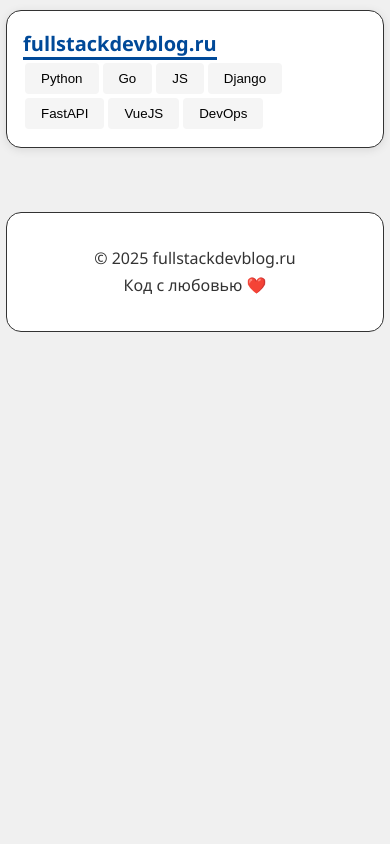
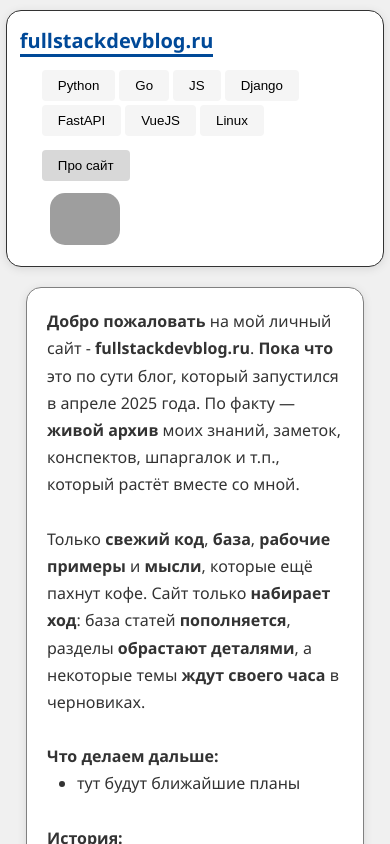
Before and after one commit to artemmj/mysite_frontend_vue, a Vue app: page /about in a window 390 px wide. Shown: the top 844 px of the page. Built offline with nearby package versions, Linux system fonts and the light colour scheme; grey boxes are pictures that could not be loaded.

Commit message:
Добавлен раздел

```diff
--- /dev/null
+++ b/src/components/AppAbout.vue
@@ -0,0 +1,67 @@
+<template>
+  <div class="about-block">
+      <div class="about-text">
+        <p><b>Добро пожаловать</b> на мой личный сайт - <b>fullstackdevblog.ru</b>. <b>Пока что</b> это по сути блог, который запустился в апреле 2025 года. По факту — <b>живой архив</b> моих знаний, заметок, конспектов, шпаргалок и т.п., который растёт вместе со мной.</p>
+        <br>
+        <p>Только <b>свежий код</b>, <b>база</b>, <b>рабочие примеры</b> и <b>мысли</b>, которые ещё пахнут кофе. Сайт только <b>набирает ход</b>: база статей <b>пополняется</b>, разделы <b>обрастают деталями</b>, а некоторые темы <b>ждут своего часа</b> в черновиках.</p>
+        <br>
+        <p><b>Что делаем дальше:</b></p>
+        <ul>
+          <li><p>тут будут ближайшие планы</p></li>
+        </ul>
+        <br>
+        <p><b>История:</b></p>
+        <p><b><u>4 мая 2025 --></u></b> Праздники они такие, но работу надо продолжать. Добавлен этот раздел.</p>
+        <br>
+        <p><b><u>28 Апреля 2025 --></u></b> Пособеседовавшись тут недавно, было решено освоить в общих чертах такой набирающий популярность фреймворк как FastAPI. Любопытная штучка, но проигрывает Джанго во встроенных батарейках.</p>
+        <br>
+        <p><b><u>19 Апреля 2025 --></u></b> Решил переключиться, и пробежаться по основам любимого Питона. Чисто заметка-напоминалка, в которую можно добавить инфы по тонкостям и фишкам-плюшкам.</p>
+        <br>
+        <p><b><u>18 Апреля 2025 --></u></b> Не отходя далеко от кассы, вникаем в Го дальше.</p>
+        <br>
+        <p><b><u>10 Апреля 2025 --></u></b> Всегда был очень интересен язык Go, даже параллельно с любимым Питоном. Учить его сложно :) особенно после змеюки. Вникаем, накидал конспект по основам GoLang.</p>
+        <br>
+        <p><b><u>8 Апреля 2025 --></u></b> Продолжение пробежки по ЖС, накидал конспект по функциональщине.</p>
+        <br>
+        <p><b><u>7 Апреля 2025 --></u></b> Пробежка по основам джаваскрипта (ЖС), накидал конспект по основе.</p>
+        <br>
+        <p><b><u>25 Марта 2025 --></u></b> Добавил свою старую статью по настрйоке JWT авторизации в Django.</p>
+        <br>
+        <p><b><u>18 Марта 2025 --></u></b> Добавил заметку по поднятию проекта Django под классический REST API.</p>
+        <br>
+        <p><b><u>15 Марта 2025 --></u></b> Создание сайта, продолжение знакомства и эксперименты с HTML CSS. Деплой на домашний сервер, домен.</p>
+      </div>
+    </div>
+</template>
+
+<script>
+export default {
+  name: 'AppAbout' // Явное имя для ESLint
+}
+</script>
+
+<script setup>
+</script>
+
+<style lang="scss" scoped>
+.about-block {
+  max-width: 80%;
+  display: block;
+  justify-content: center;
+  align-items: center;
+  background: var(--secondary);
+  border-radius: 15px;
+  border: 0.01rem solid gray;
+  margin: 20px;
+  padding: 20px;
+  box-shadow: 0 2px 10px rgba(0,0,0,0.1);  /* Тень для глубины */
+}
+.about-text ul {
+  margin-left: 30px;
+}
+@media (max-width: 768px) {
+  .about-block {
+    max-width: 100%;
+  }
+}
+</style>
--- a/src/components/AppHeader.vue
+++ b/src/components/AppHeader.vue
@@ -9,7 +9,13 @@
       <button class="filter-btn" data-filter="django">Django</button>
       <button class="filter-btn" data-filter="fastapi">FastAPI</button>
       <button class="filter-btn" data-filter="vuejs">VueJS</button>
-      <button class="filter-btn" data-filter="devops">DevOps</button>
+      <button class="filter-btn" data-filter="linux">Linux</button>
+    </div>
+    <div class="about">
+      <a href="/about"><button class="about-btn" data-filter="python">Про сайт</button></a>
+    </div>
+    <div class="head_img">
+      <img src="./pik.png"/>
     </div>
   </header>
 </template>
@@ -29,17 +35,41 @@ header {
   background: var(--secondary);
   border-radius: 15px;
   border: 0.01rem solid;
-  padding: 1rem;                             /* Внутренние отступы */
+  padding: 0.8rem;                             /* Внутренние отступы */
   box-shadow: 0 2px 10px rgba(0,0,0,0.1);  /* Тень для глубины */
   width: 100%;                               /* На всю ширину экрана */
   top: 0;                                    /* Прижатие к верху */
-  z-index: 1000;                             /*Поверх остальных элементов */
+  z-index: 1000;                             /* Поверх остальных элементов */
   display: flex;
   justify-content: space-between;
   align-items: center;
 }
+.about {
+  display: block;
+  min-width: 70px;
+  margin-left: 20px;
+  margin-right: 20px;
+  margin-top: 10px;
+  margin-bottom: 10px;
+}
+.about-btn {
+  margin: 2px;
+  padding: 8px 16px;
+  border: 0.1rem none gray;
+  background: #d8d8d8;
+  border-radius: 4px;
+  transition: all 0.3s;
+  cursor: pointer;
+}
+.about-btn:hover {
+  background: #b2b2b2;
+}
 .nav {
   display: block;
+  margin-left: 20px;
+  margin-right: 20px;
+  margin-top: 10px;
+  margin-bottom: 10px;
 }
 .nav a {
   margin: 10px;
@@ -59,7 +89,6 @@ header {
   padding: 8px 16px;
   border: 0.1rem none gray;
   background: #f5f5f5;
-  cursor: pointer;
   border-radius: 4px;
   transition: all 0.3s;
 }
@@ -69,6 +98,14 @@ header {
 .filter-btn.active {
   border-color: black;
 }
+.head_img img {
+  margin-left: 30px;
+  max-width: 70px;
+  border-radius: 15px;
+}
+// .head_img img:hover {
+//   max-width: 170px;
+// }
 @media (max-width: 768px) {
   header {
     display: block;
--- a/src/components/ArticleDetail.vue
+++ b/src/components/ArticleDetail.vue
@@ -156,5 +156,9 @@ pre[class*="language-"] {
     -webkit-columns: 2;
     -moz-columns: 2;
   }
+  pre[class*="language-"] {
+    margin: 5px;
+    font-size: 0.8rem;
+  }
 }
 </style>
--- a/src/router/index.js
+++ b/src/router/index.js
@@ -13,6 +13,11 @@ const routes = [
     component: () => import('../components/ArticleDetail.vue'), // Ленивая загрузка
     props: true, // Передача параметра :id как props
   },
+  {
+    path: '/about',
+    name: 'About',
+    component: () => import('../components/AppAbout.vue'), // Ленивая загрузка
+  },
 ];
 
 const router = createRouter({
--- a/src/views/HomeView.vue
+++ b/src/views/HomeView.vue
@@ -1,9 +1,5 @@
 <template>
   <div id="main">
-    <div class="welcome-block">
-      <p><b>Добро пожаловать</b> на цифровую стройплощадку знаний - <b>fullstackdevblog.ru</b>. Запустился в апреле 2025 года. Этот сайт — <b>живой архив</b>, который растёт вместе со мной: конспекты по <b>Linux</b>, база <b>Python</b>, заметки о <b>Django</b> и <b>FastAPI</b>, первые наброски статей про <b>Go</b>, <b>JavaScript</b> и <b>Vue</b>. Здесь нет музейных экспонатов — только <b>свежий код</b>, <b>рабочие примеры</b> и <b>мысли</b>, которые ещё пахнут кофе. Сайт только <b>набирает ход</b>: база статей <b>пополняется</b>, разделы <b>обрастают деталями</b>, а некоторые темы <b>ждут своего часа</b> в черновиках.</p>
-    </div>
-    <p><b>Материалы:</b></p>
     <div class="posts-grid">
       <ArticleList :articles="articles" />
     </div>
@@ -19,7 +15,7 @@ const articles = ref([
   {
     id: 9,
     filename: "fastapi_base.html",
-    title: "FastApi. Основы",
+    title: "FastAPI. Основы",
     date: "28 Апреля 2025",
     tags: "FastAPI, Python",
     short_content: "Обработка запросов и отправка ответов, параметры пути и строки запроса, статус коды, переадресация, статические файлы, даннные запроса, заголовки, куки, формы, SQLAlchemy",
@@ -77,7 +73,7 @@ const articles = ref([
     filename: "django_setup_rest_api.html",
     title: "Django Setup Basics REST API",
     date: "18 Марта 2025",
-    tags: "Django, Docker, Django Rest Framework, API, Swagger, CORS",
+    tags: "Django, Docker, DRF, API, Swagger, CORS",
     short_content: "Настройка чистого проекта Django в Docker для работы с REST API с Swagger, Celery, Redis",
   },
   {
@@ -85,19 +81,11 @@ const articles = ref([
     filename: "ubuntu_setup.html",
     title: "Linux Ubuntu Setup",
     date: "15 Марта 2025",
-    tags: "Linux, Ubuntu, DevOps, Docker, Nginx",
+    tags: "Ubuntu, Docker, Nginx",
     short_content: "Быстрая настройка Linux Ubuntu под простой домашний сервер, команды и конфигурации",
   }
 ]);
 </script>
 
 <style lang="scss" scoped>
-.welcome-block {
-  background: var(--secondary);
-  border-radius: 15px;
-  border: 0.01rem solid gray;
-  margin: 20px;
-  padding: 20px;
-  box-shadow: 0 2px 10px rgba(0,0,0,0.1);  /* Тень для глубины */
-}
 </style>
```
Also changed, not shown: 1 other file (tests, documents, lock files or other folders).
